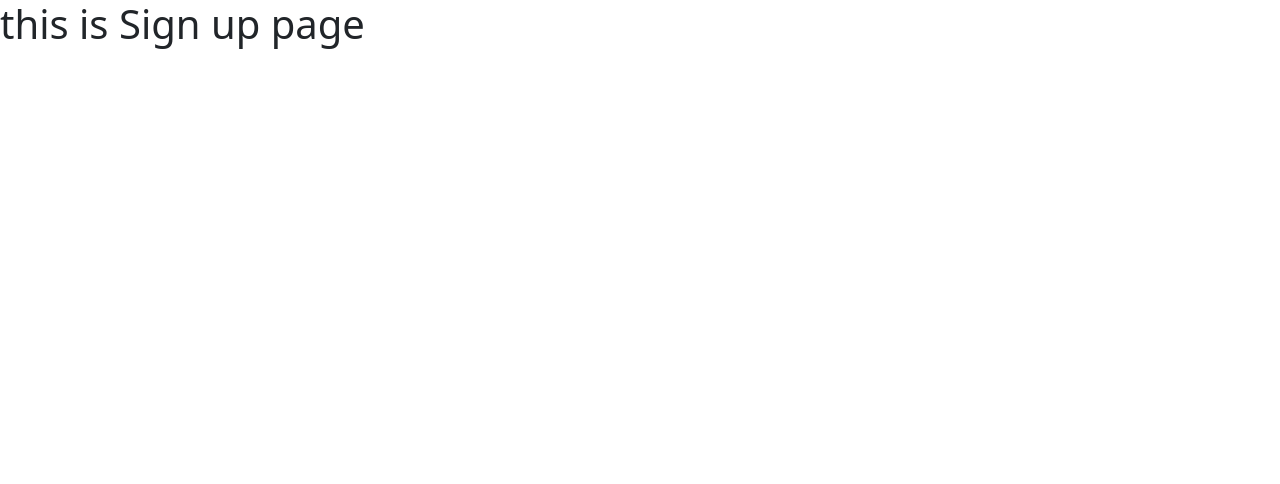
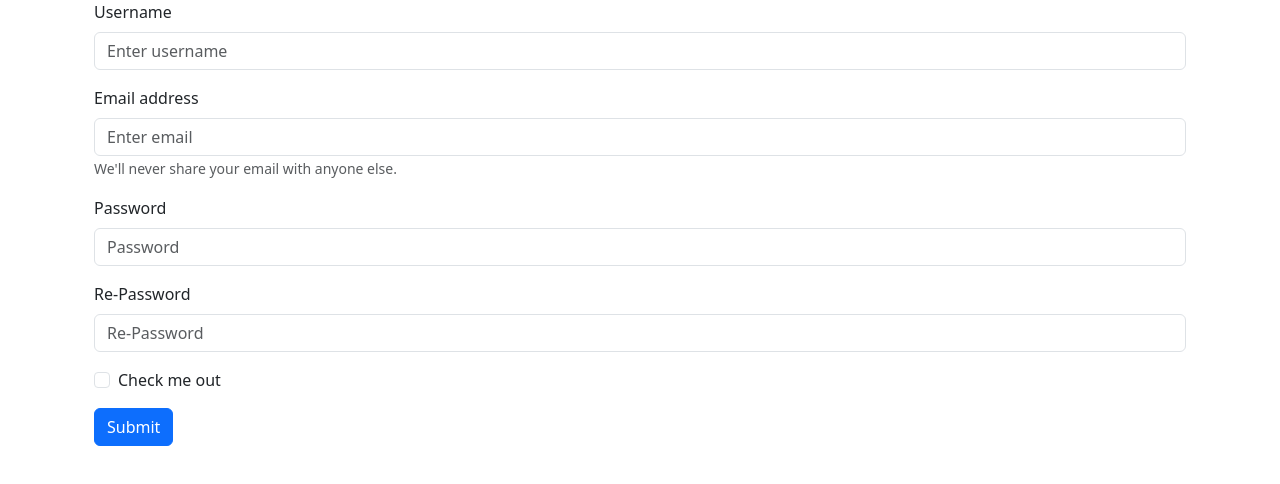
Before and after one commit to imkevinisme/Language-Square, a React (Create React App) app: page /signup in a window 1280 px wide. Shown: the top 484 px of the page. Built offline with nearby package versions, Linux system fonts and the light colour scheme; no server answers.

Commit message:
login signup ui done

```diff
--- /dev/null
+++ b/src/components/LoginComponent/login.css
@@ -0,0 +1,5 @@
+.login {
+  display: flex;
+  justify-content: center;
+  padding: 70px 0;
+}
--- /dev/null
+++ b/src/components/LoginComponent/login.js
@@ -0,0 +1,31 @@
+import { Button, Container, Form } from "react-bootstrap";
+import "./login.css";
+
+export function Login() {
+  return (
+    <Container>
+      <Container>
+        <Form id="login">
+          <Form.Group className="mb-3" controlId="formBasicEmail">
+            <Form.Label>Email address</Form.Label>
+            <Form.Control type="email" placeholder="Enter email" />
+            <Form.Text className="text-muted">
+              We'll never share your email with anyone else.
+            </Form.Text>
+          </Form.Group>
+
+          <Form.Group className="mb-3" controlId="formBasicPassword">
+            <Form.Label>Password</Form.Label>
+            <Form.Control type="password" placeholder="Password" />
+          </Form.Group>
+          <Form.Group className="mb-3" controlId="formBasicCheckbox">
+            <Form.Check type="checkbox" label="Check me out" />
+          </Form.Group>
+          <Button variant="primary" type="submit">
+            Submit
+          </Button>
+        </Form>
+      </Container>
+    </Container>
+  );
+}
--- /dev/null
+++ b/src/components/SignUpComponent/SignUp.js
@@ -0,0 +1,43 @@
+import { Button, Container, Form } from "react-bootstrap";
+// import "./login.css";
+
+export function SignUp() {
+  return (
+    <Container>
+      <Container>
+        <Form id="login">
+          <Form.Group className="mb-3" controlId="formBasicUsername">
+            <Form.Label>Username</Form.Label>
+            <Form.Control type="email" placeholder="Enter username" />
+          </Form.Group>
+
+          <Form.Group className="mb-3" controlId="formBasicEmail">
+            <Form.Label>Email address</Form.Label>
+            <Form.Control type="email" placeholder="Enter email" />
+            <Form.Text className="text-muted">
+              We'll never share your email with anyone else.
+            </Form.Text>
+          </Form.Group>
+
+          <Form.Group className="mb-3" controlId="formBasicPassword">
+            <Form.Label>Password</Form.Label>
+            <Form.Control type="password" placeholder="Password" />
+          </Form.Group>
+
+          <Form.Group className="mb-3" controlId="formBasicRePassword">
+            <Form.Label>Re-Password</Form.Label>
+            <Form.Control type="password" placeholder="Re-Password" />
+          </Form.Group>
+
+          <Form.Group className="mb-3" controlId="formBasicCheckbox">
+            <Form.Check type="checkbox" label="Check me out" />
+          </Form.Group>
+
+          <Button variant="primary" type="submit">
+            Submit
+          </Button>
+        </Form>
+      </Container>
+    </Container>
+  );
+}
--- a/src/components/TranslateComponent/translate.js
+++ b/src/components/TranslateComponent/translate.js
@@ -12,27 +12,24 @@
   const [language_to, setLanguage_to] = useState("");
   const [language_from, setLanguage_from] = useState("");
 
-  const handleSetLanguage_to = (selectedLanguage_to) => {
+  const handleSetLanguage_from_to = (
+    selectedLanguage_from,
+    selectedLanguage_to
+  ) => {
+    setLanguage_from(selectedLanguage_from);
+    console.log(selectedLanguage_from);
     setLanguage_to(selectedLanguage_to);
     console.log(selectedLanguage_to);
   };
 
-  const handleSetLanguage_from = (selectedLanguage_from) => {
-    setLanguage_from(selectedLanguage_from);
-    console.log(selectedLanguage_from);
-  };
-
-  async function handleTranslate() {
+  async function handleTranslate(e) {
+    e.preventDefault();
     try {
       console.log(value);
-      console.log(language_from);
-      console.log(language_to);
       const translatedText = await translate(value, {
         from: language_from,
         to: language_to,
       });
-      console.log(language_from);
-      console.log(language_to);
       console.log(translatedText);
     } catch (error) {
       console.error(error);
@@ -58,11 +55,10 @@
             id="translate-button-english"
             variant="light"
             onClick={() => {
-              handleSetLanguage_to("en");
-              handleSetLanguage_from("jpn");
+              handleSetLanguage_from_to("en", "jpn");
             }}
           >
-            English
+            English {">"} Japanese
           </Button>
           <Button id="translate-button" variant="light" type="submit">
             Translate
@@ -71,26 +67,13 @@
             id="translate-button-japanese"
             variant="light"
             onClick={() => {
-              handleSetLanguage_to("jpn");
-              handleSetLanguage_from("en");
+              handleSetLanguage_from_to("jpn", "en");
             }}
           >
-            Japanese
+            Japanese {">"} English
           </Button>
         </Container>
       </Container>
     </Form>
   );
 }
-
-// console.log(value);
-// console.log(language_from);
-// console.log(language_to);
-// const translatedText = await translate(value, {
-//   from: language_from,
-//   to: language_to,
-// });
-// console.log(language_from);
-// console.log(language_to);
-// console.log(translatedText);
-//const handleTranslate = async () => {};
--- a/src/components/pages/login-page.js
+++ b/src/components/pages/login-page.js
@@ -1,9 +1,10 @@
+import { Login } from "../LoginComponent/login";
 import "bootstrap/dist/css/bootstrap.css";
 
 let loginPage = () => {
   return (
     <>
-      <h1>this is login page</h1>
+      <Login />
     </>
   );
 };
--- a/src/components/pages/signup-page.js
+++ b/src/components/pages/signup-page.js
@@ -1,9 +1,10 @@
 import "bootstrap/dist/css/bootstrap.css";
+import { SignUp } from "../SignUpComponent/SignUp";
 
 let signUpPage = () => {
   return (
     <>
-      <h1>this is Sign up page</h1>
+      <SignUp />
     </>
   );
 };
```
